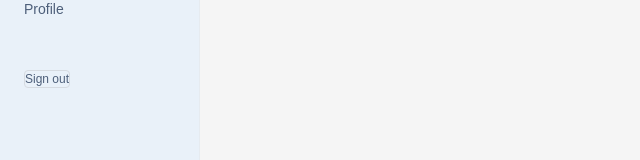
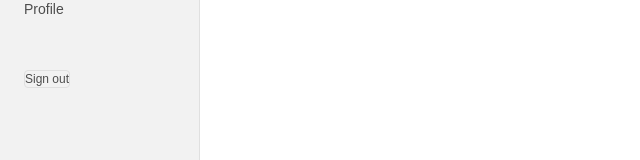
Before and after one commit to fkinsella1998/cbs-opportunity-aggregator3, a Next.js app: page / in a window 1280 px wide. Shown: the part 169-329 px from the top of the page, without its empty margins (0-640 px from the left). Built offline with nearby package versions, Linux system fonts and the light colour scheme; a web font is replaced by a local one.

Commit message:
Apply CBS brand colors globally

```diff
--- a/src/app/globals.css
+++ b/src/app/globals.css
@@ -5,16 +5,16 @@
 @tailwind utilities;
 
 :root {
-  --background: #f5f5f5;
+  --background: #ffffff;
   --surface: #ffffff;
-  --surface-raised: #e9f1f9;
-  --border: #d6dbe1;
-  --border-subtle: #e6ebf0;
-  --text: #002244;
-  --text-secondary: #1f3a5f;
-  --text-tertiary: #4d5f7a;
-  --accent: #75aadb;
-  --accent-dim: #3b7bb8;
+  --surface-raised: #f2f2f2;
+  --border: #e0e0e0;
+  --border-subtle: #e0e0e0;
+  --text: #1a1a1a;
+  --text-secondary: #1a1a1a;
+  --text-tertiary: #4d4d4d;
+  --accent: #009cde;
+  --accent-dim: #007bb5;
   --destructive: #b91c1c;
   --success: #15803d;
   --warning: #b45309;
--- a/src/components/ui/button.tsx
+++ b/src/components/ui/button.tsx
@@ -13,7 +13,7 @@ const Button = React.forwardRef<HTMLButtonElement, ButtonProps>(
       ref={ref}
       className={cn(
         "inline-flex items-center justify-center rounded font-medium transition-colors focus-visible:outline-none focus-visible:ring-1 focus-visible:ring-text-tertiary disabled:pointer-events-none disabled:opacity-40",
-        variant === "default" && "bg-white text-black hover:bg-accent-dim",
+        variant === "default" && "bg-accent text-white hover:bg-accent-dim",
         variant === "ghost" &&
           "border border-border bg-transparent text-text hover:border-text-tertiary",
         className,
```
